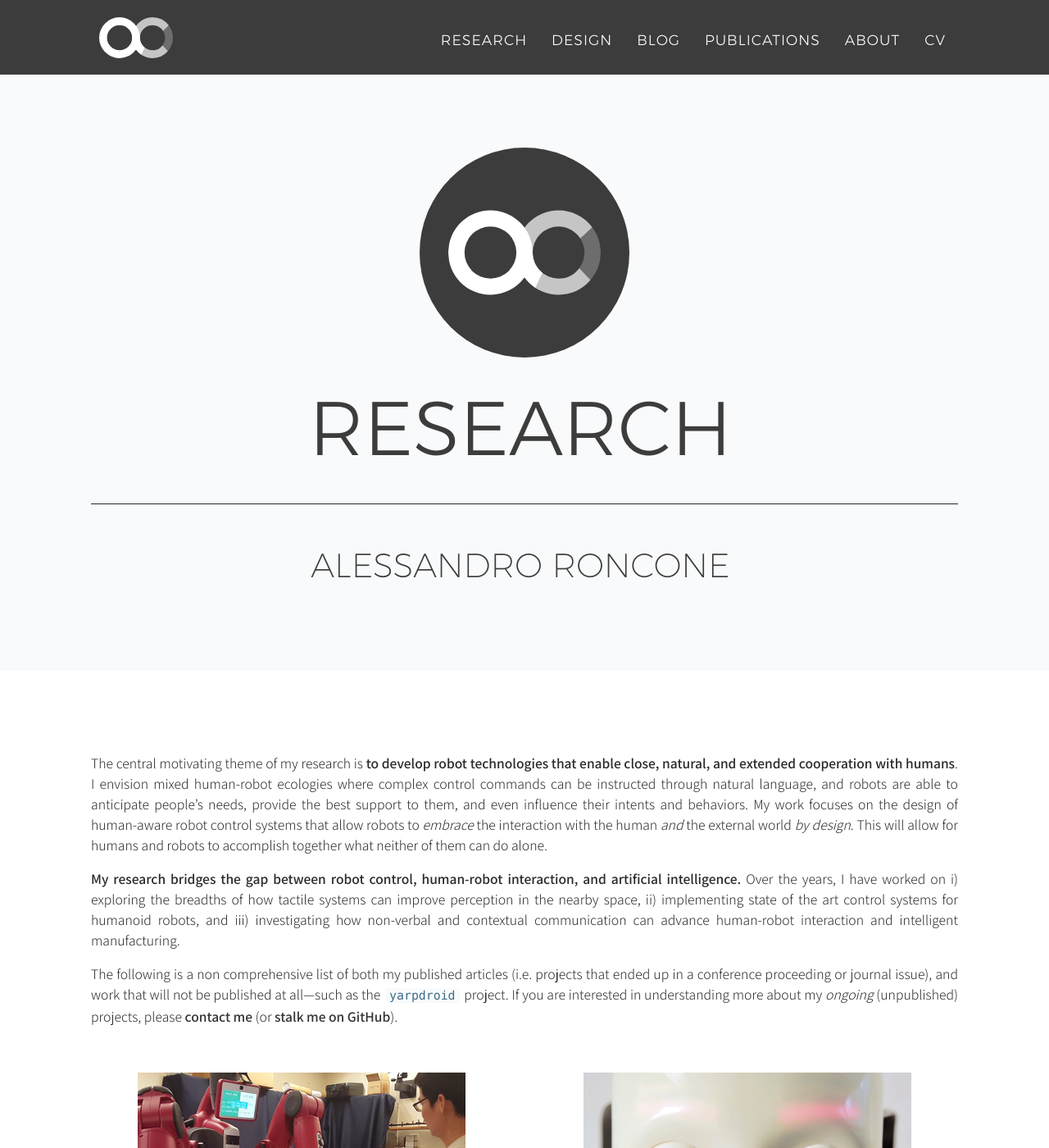
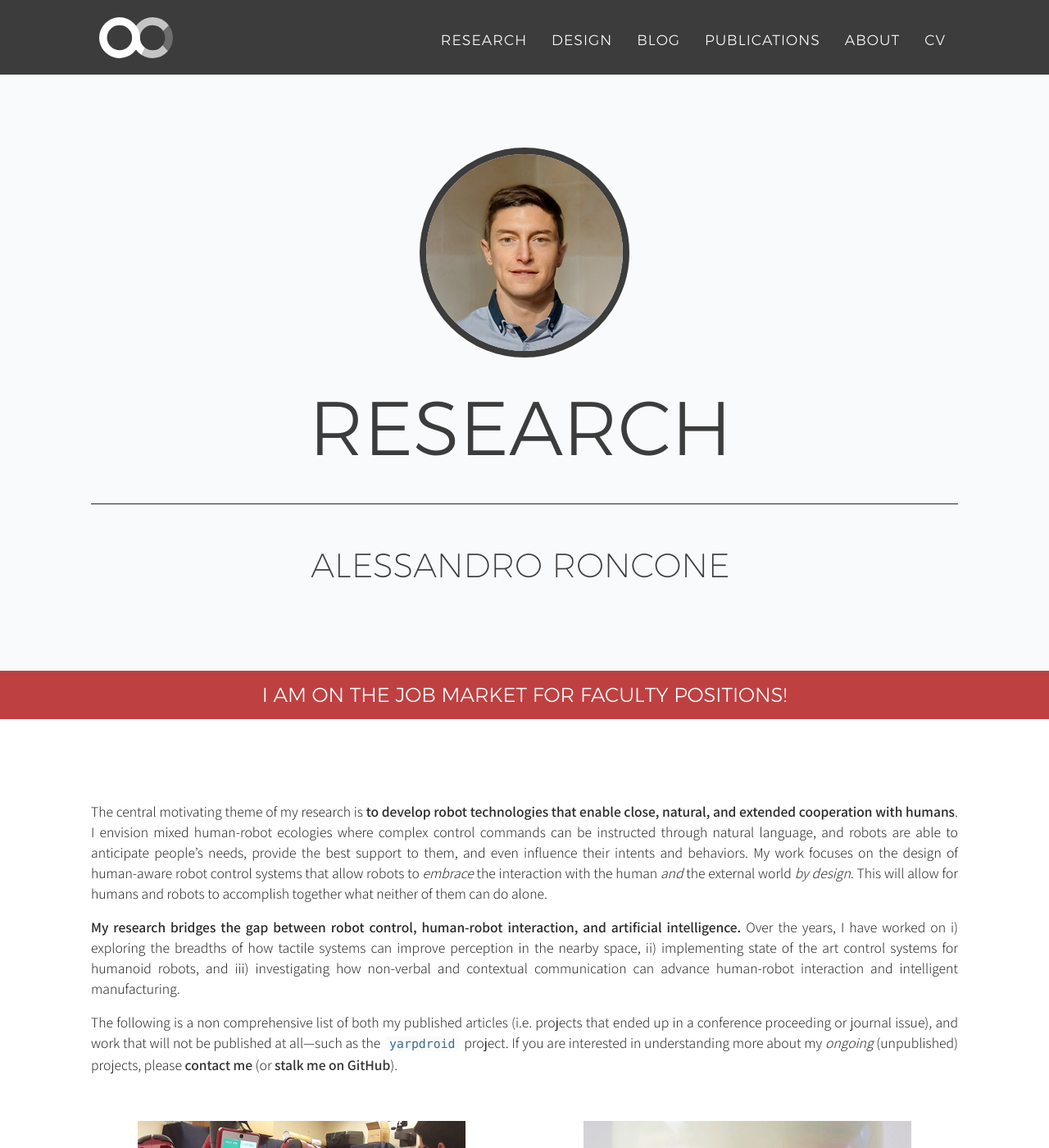
Before and after one commit to alecive/alecive.github.io, a Jekyll site: the page built from index.html, in a window 1280 px wide and 1400 px high. Shown: the whole window at 82% size. Built offline with Jekyll 4.4.1, drawn with Linux system fonts in a browser that asks for light colours; nearby versions of some CDN libraries; some web fonts are replaced.

Commit message:
Added banner and styled it

```diff
--- a/_config.yml
+++ b/_config.yml
@@ -26,6 +26,8 @@
   #   url: https://calendar.google.com/calendar/embed?&bgcolor=%23FFFFFF&src=alecive87%40gmail.com&color=%232952A3&src=l5g5teoouu34et18910uckvkhg%40group.calendar.google.com&color=%23711616&src=06ovc3en5h9bad60rmtu87ru8c%40group.calendar.google.com&color=%235229A3&ctz=America%2FNew_York
 
 logo: /img/logo.svg
+
+banner: "I am on the job market for faculty positions!"
 
 # Postal address (add as many lines as necessary)
 address:
--- a/_includes/header.html
+++ b/_includes/header.html
@@ -78,9 +78,11 @@
         </div>
     </nav>
 
-    {% if page.type == "research" or page.type == "design" or page.type == "blog" %}
     <!-- Header -->
+    {% if page.type == "design" or page.type == "blog" or page.type ==     "research"
+                                or page.type ==   "cv" or page.type == "publications" %}
         <header>
+        {% if page.type == "design" or page.type == "blog" %}
             <div class="container">
                 <div class="row">
                     <div class="col-lg-12">
@@ -93,16 +95,17 @@
                     </div>
                 </div>
             </div>
-    </header>
-    {% elsif page.type == "cv" or page.type == "publications" %}
-    <!-- Header -->
-    <header>
+        {% elsif page.type == "research" or page.type == "cv" or page.type == "publications" %}
             <div class="container">
                 <div class="row">
                     <div class="col-lg-12">
                         <img class="img-fluid no-print with-shadow-on-hover cv-img" src="{{ site.cv-image }}" alt="alessandro-roncone">
                         <div class="intro-text">
-                        {% if page.type == "publications" %}
+                            {% if page.type == "research" %}
+                            <span class="name">{{ page.type }}</span>
+                            <hr class="separating-line">
+                            <span class="owner">{{ site.owner }}</span>
+                            {% elsif page.type == "publications" %}
                             <span class="name-small no-print">{{ page.type }}</span>
                             <hr class="separating-line no-print">
                             <span class="owner-small no-print">{{ site.owner }}</span>
@@ -115,5 +118,12 @@
                     </div>
                 </div>
             </div>
+        {% endif %}
         </header>
+
+        {% if site.banner %}
+        <div class="site-banner alert alert-danger" role="alert">
+            <strong>{{ site.banner }}</strong>
+        </div>
         {% endif %}
+    {% endif %}
```
Also changed, not shown: _includes/css/main.css (+12 -1 lines). Lines whose indentation alone changed are shown as unchanged.
